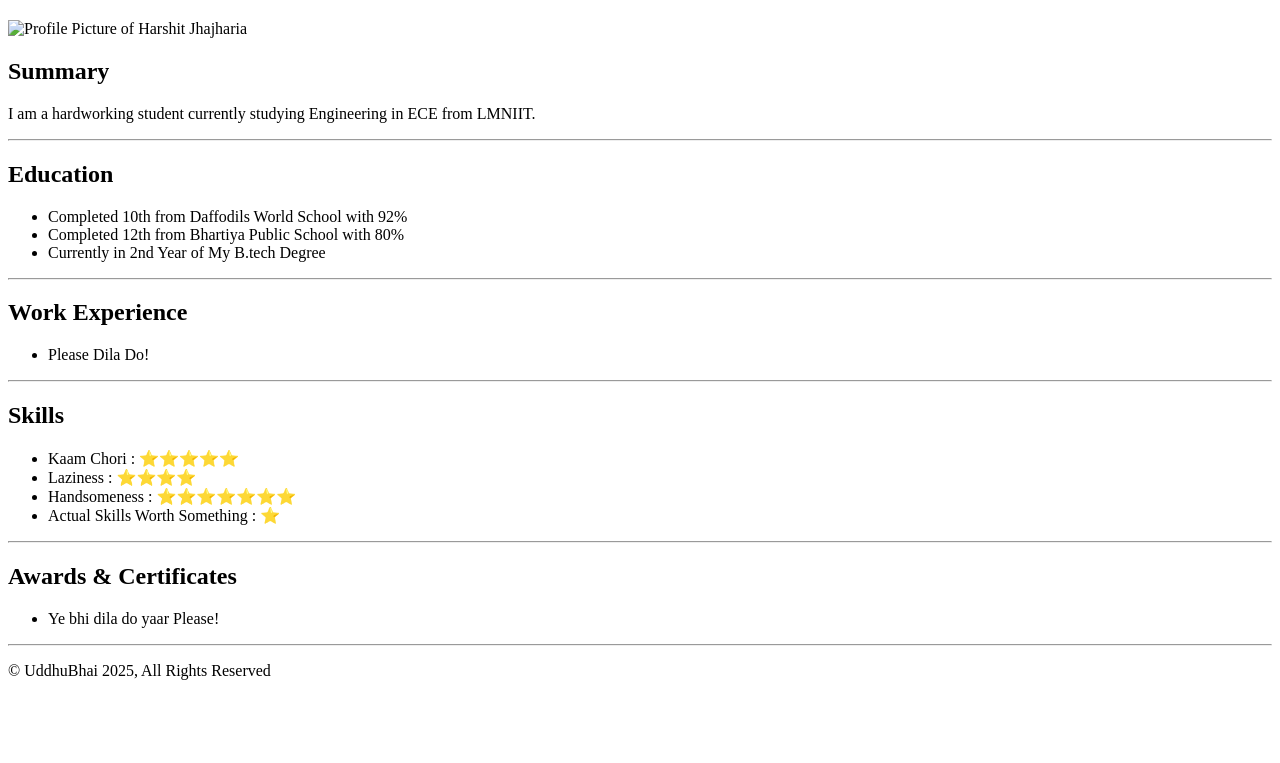
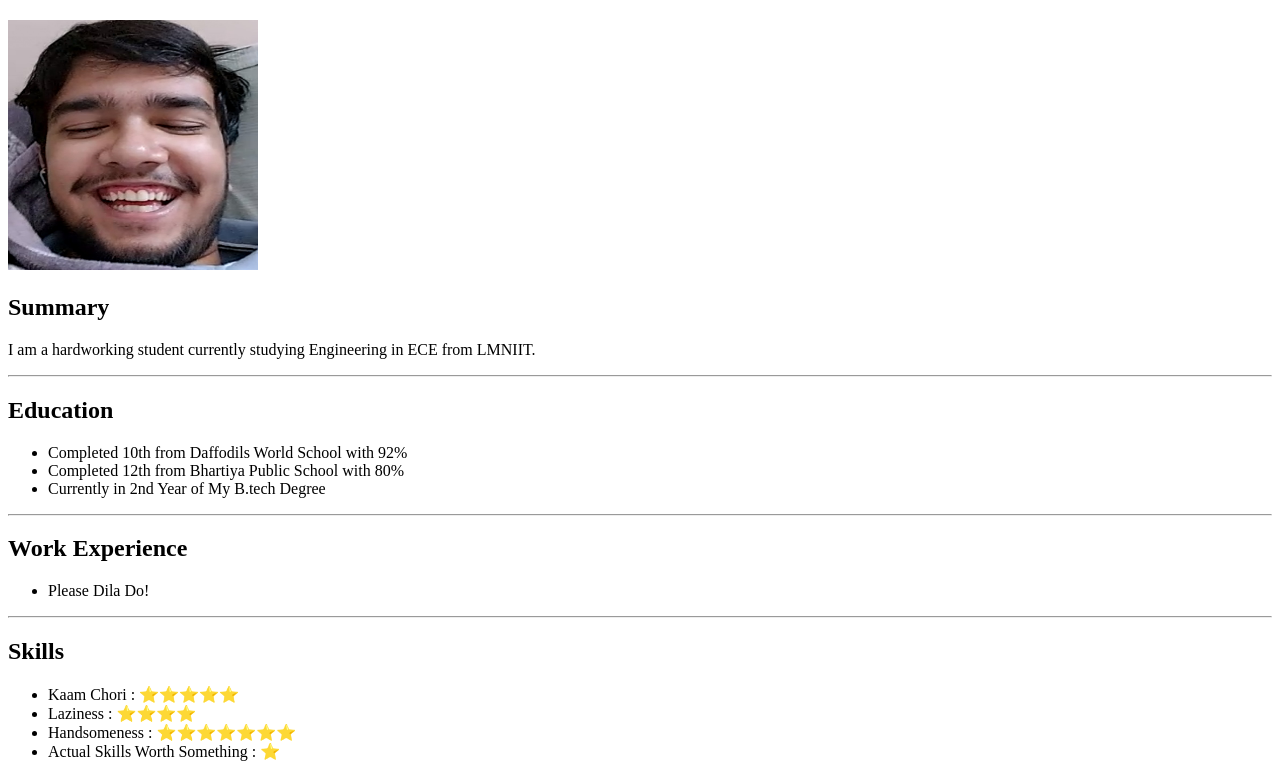
Before and after one commit to UddhuBhai/Fun-Online-Resume-HJ-, a plain HTML site: page index.html in a window 1280 px wide. Shown: the part 60-823 px from the top of the page. Before the commit the page ends 800 px from the top, so only its background shows below. Drawn offline with Linux system fonts and the light colour scheme.

Commit message:
Update index.html

```diff
--- a/index.html
+++ b/index.html
@@ -7,7 +7,7 @@
 </head>
 <body>
     <h1><b>Harshit Jhajharia</b></h1>
-    <img src="Public/ResumePhoto.jpg" alt="Profile Picture of Harshit Jhajharia" width="250" height="250">
+    <img src="Public/ResumePhoto(HJ).jpg" alt="Profile Picture of Harshit Jhajharia" width="250" height="250">
 
     <h2>Summary</h2>
     <p>I am a hardworking student currently studying Engineering in ECE from LMNIIT.</p>
```
